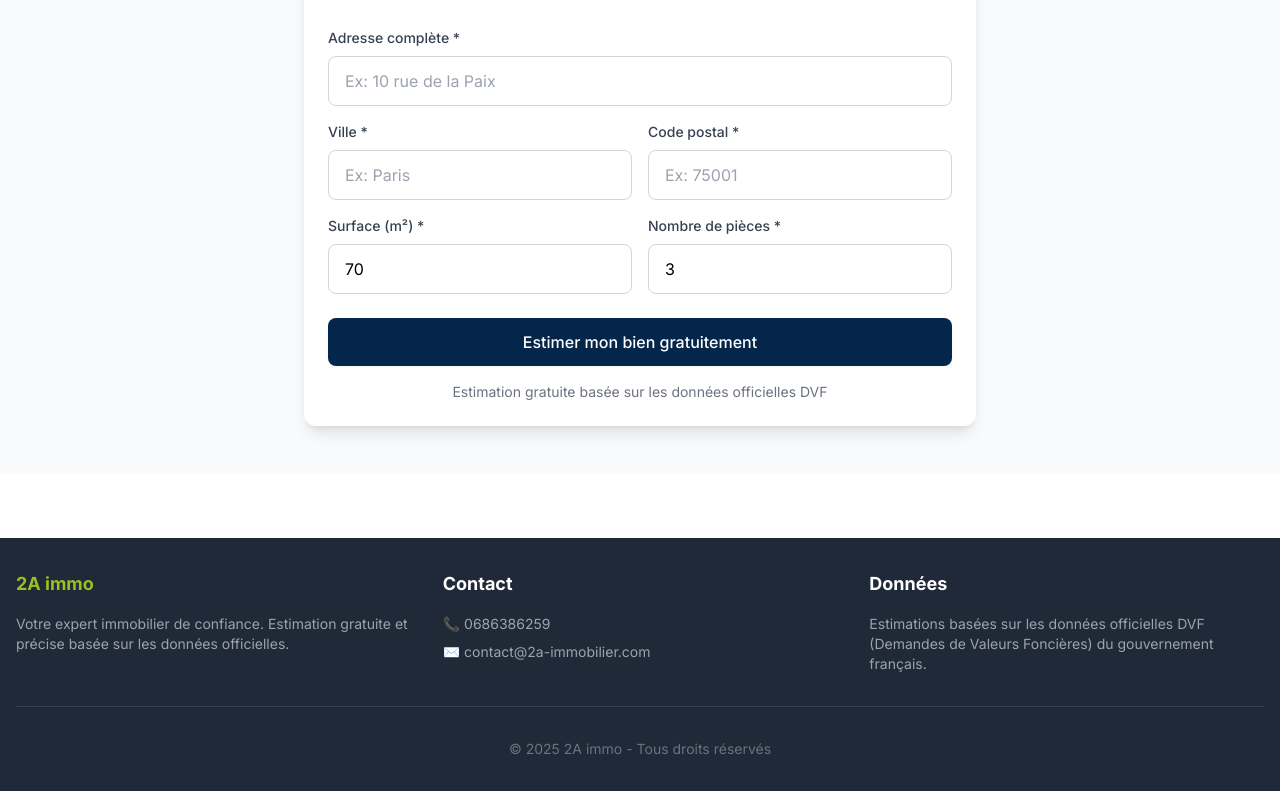
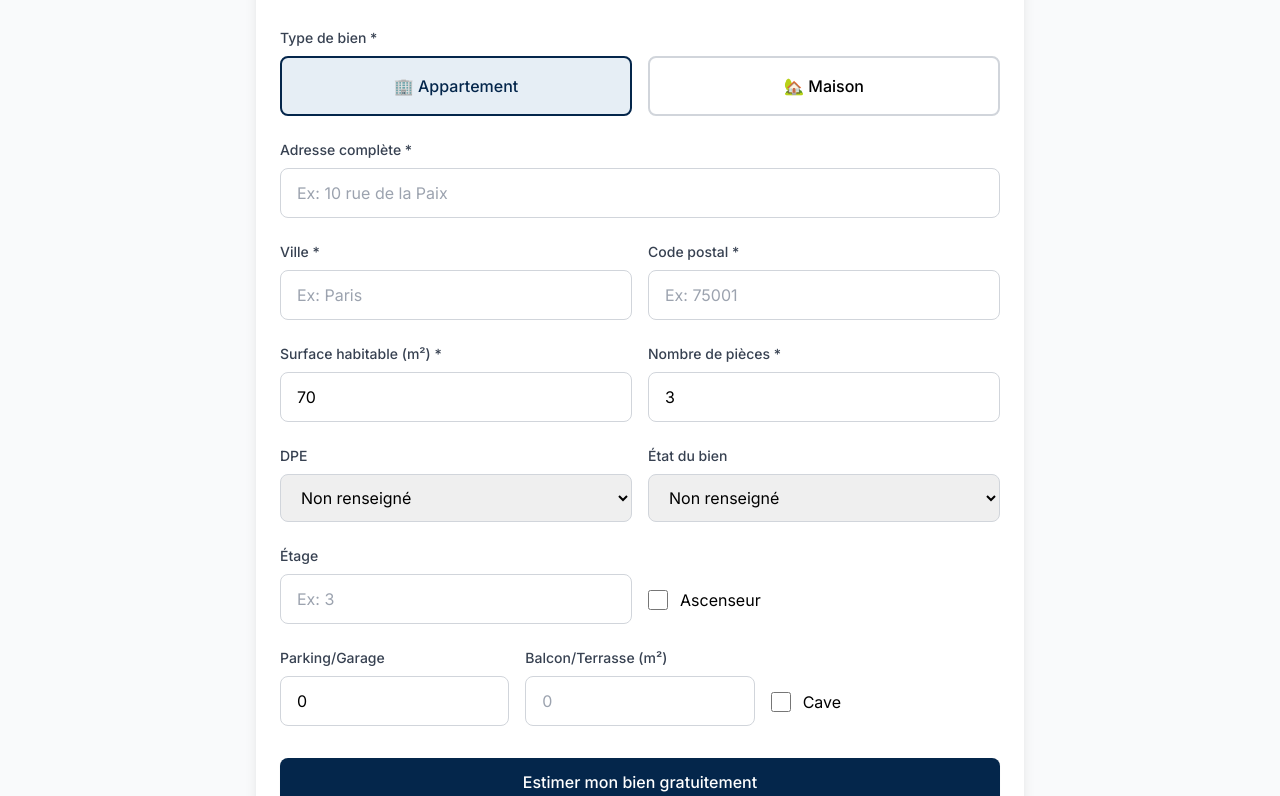
Before and after one commit to LilyDPE/immo-estimator-2a, a Next.js app: page / in a window 1280 px wide. Shown: the part 460-1256 px from the top of the page. Built offline with nearby package versions, Linux system fonts and the light colour scheme.

Commit message:
Update EstimationForm.tsx

```diff
--- a/components/EstimationForm.tsx
+++ b/components/EstimationForm.tsx
@@ -1,7 +1,7 @@
 'use client';
 
 import { useState } from 'react';
-import { PropertyDetails } from '@/types';
+import { PropertyDetails, DPEGrade } from '@/types';
 
 interface Props {
   onSubmit: (property: PropertyDetails) => void;
@@ -9,26 +9,74 @@ interface Props {
 }
 
 export default function EstimationForm({ onSubmit, isLoading }: Props) {
+  const [propertyType, setPropertyType] = useState<'apartment' | 'house'>('apartment');
   const [street, setStreet] = useState('');
   const [city, setCity] = useState('');
   const [postalCode, setPostalCode] = useState('');
   const [surface, setSurface] = useState(70);
   const [rooms, setRooms] = useState(3);
+  const [landArea, setLandArea] = useState<number | undefined>();
+  const [dpe, setDpe] = useState<DPEGrade | undefined>();
+  const [floor, setFloor] = useState<number | undefined>();
+  const [hasElevator, setHasElevator] = useState(false);
+  const [condition, setCondition] = useState<'new' | 'renovated' | 'good' | 'to_renovate' | undefined>();
+  const [parkingSpaces, setParkingSpaces] = useState<number>(0);
+  const [hasCellar, setHasCellar] = useState(false);
+  const [balconyArea, setBalconyArea] = useState<number | undefined>();
+  const [hasPool, setHasPool] = useState(false);
 
   const handleSubmit = (e: React.FormEvent) => {
     e.preventDefault();
     onSubmit({
+      propertyType,
       address: { street, city, postalCode },
       surface,
       rooms,
+      landArea: propertyType === 'house' ? landArea : undefined,
+      dpe,
+      floor: propertyType === 'apartment' ? floor : undefined,
+      hasElevator: propertyType === 'apartment' ? hasElevator : undefined,
+      condition,
+      parkingSpaces: parkingSpaces > 0 ? parkingSpaces : undefined,
+      hasCellar,
+      balconyArea,
+      hasPool: propertyType === 'house' ? hasPool : undefined,
     });
   };
 
   return (
-    <form onSubmit={handleSubmit} className="card max-w-2xl mx-auto">
+    <form onSubmit={handleSubmit} className="card max-w-3xl mx-auto">
       <h2 className="text-2xl font-bold mb-6 text-primary">Informations du bien</h2>
 
-      <div className="space-y-4">
+      <div className="space-y-6">
+        <div>
+          <label className="label">Type de bien *</label>
+          <div className="grid grid-cols-2 gap-4">
+            <button
+              type="button"
+              onClick={() => setPropertyType('apartment')}
+              className={`p-4 border-2 rounded-lg font-medium transition-all ${
+                propertyType === 'apartment'
+                  ? 'border-primary bg-primary-50 text-primary'
+                  : 'border-gray-300 hover:border-gray-400'
+              }`}
+            >
+              🏢 Appartement
+            </button>
+            <button
+              type="button"
+              onClick={() => setPropertyType('house')}
+              className={`p-4 border-2 rounded-lg font-medium transition-all ${
+                propertyType === 'house'
+                  ? 'border-primary bg-primary-50 text-primary'
+                  : 'border-gray-300 hover:border-gray-400'
+              }`}
+            >
+              🏡 Maison
+            </button>
+          </div>
+        </div>
+
         <div>
           <label className="label">Adresse complète *</label>
           <input
@@ -41,7 +89,7 @@ export default function EstimationForm({ onSubmit, isLoading }: Props) {
           />
         </div>
 
-        <div className="grid grid-cols-2 gap-4">
+        <div className="grid md:grid-cols-2 gap-4">
           <div>
             <label className="label">Ville *</label>
             <input
@@ -67,9 +115,9 @@ export default function EstimationForm({ onSubmit, isLoading }: Props) {
           </div>
         </div>
 
-        <div className="grid grid-cols-2 gap-4">
+        <div className="grid md:grid-cols-2 gap-4">
           <div>
-            <label className="label">Surface (m²) *</label>
+            <label className="label">Surface habitable (m²) *</label>
             <input
               type="number"
               className="input-field"
@@ -95,9 +143,138 @@ export default function EstimationForm({ onSubmit, isLoading }: Props) {
             />
           </div>
         </div>
+
+        {propertyType === 'house' && (
+          <div>
+            <label className="label">Surface du terrain (m²)</label>
+            <input
+              type="number"
+              className="input-field"
+              placeholder="Ex: 500"
+              min="0"
+              max="50000"
+              value={landArea || ''}
+              onChange={(e) => setLandArea(e.target.value ? Number(e.target.value) : undefined)}
+            />
+          </div>
+        )}
+
+        <div className="grid md:grid-cols-2 gap-4">
+          <div>
+            <label className="label">DPE</label>
+            <select
+              className="input-field"
+              value={dpe || ''}
+              onChange={(e) => setDpe(e.target.value ? (e.target.value as DPEGrade) : undefined)}
+            >
+              <option value="">Non renseigné</option>
+              <option value="A">A - Excellent</option>
+              <option value="B">B - Très bon</option>
+              <option value="C">C - Bon</option>
+              <option value="D">D - Moyen</option>
+              <option value="E">E - Passable</option>
+              <option value="F">F - Médiocre</option>
+              <option value="G">G - Mauvais</option>
+            </select>
+          </div>
+          <div>
+            <label className="label">État du bien</label>
+            <select
+              className="input-field"
+              value={condition || ''}
+              onChange={(e) => setCondition(e.target.value as any || undefined)}
+            >
+              <option value="">Non renseigné</option>
+              <option value="new">Neuf</option>
+              <option value="renovated">Rénové</option>
+              <option value="good">Bon état</option>
+              <option value="to_renovate">À rénover</option>
+            </select>
+          </div>
+        </div>
+
+        {propertyType === 'apartment' && (
+          <div className="grid md:grid-cols-2 gap-4">
+            <div>
+              <label className="label">Étage</label>
+              <input
+                type="number"
+                className="input-field"
+                placeholder="Ex: 3"
+                min="0"
+                max="50"
+                value={floor ?? ''}
+                onChange={(e) => setFloor(e.target.value ? Number(e.target.value) : undefined)}
+              />
+            </div>
+            <div className="flex items-end">
+              <label className="flex items-center space-x-3 cursor-pointer pb-3">
+                <input
+                  type="checkbox"
+                  className="w-5 h-5"
+                  checked={hasElevator}
+                  onChange={(e) => setHasElevator(e.target.checked)}
+                />
+                <span>Ascenseur</span>
+              </label>
+            </div>
+          </div>
+        )}
+
+        <div className="grid md:grid-cols-3 gap-4">
+          <div>
+            <label className="label">Parking/Garage</label>
+            <input
+              type="number"
+              className="input-field"
+              placeholder="0"
+              min="0"
+              max="10"
+              value={parkingSpaces}
+              onChange={(e) => setParkingSpaces(Number(e.target.value))}
+            />
+          </div>
+          <div>
+            <label className="label">Balcon/Terrasse (m²)</label>
+            <input
+              type="number"
+              className="input-field"
+              placeholder="0"
+              min="0"
+              max="500"
+              value={balconyArea || ''}
+              onChange={(e) => setBalconyArea(e.target.value ? Number(e.target.value) : undefined)}
+            />
+          </div>
+          <div className="flex items-end">
+            <label className="flex items-center space-x-3 cursor-pointer pb-3">
+              <input
+                type="checkbox"
+                className="w-5 h-5"
+                checked={hasCellar}
+                onChange={(e) => setHasCellar(e.target.checked)}
+              />
+              <span>Cave</span>
+            </label>
+          </div>
+        </div>
+
+        {propertyType === 'house' && (
+          <div>
+            <label className="flex items-center space-x-3 cursor-pointer">
+              <input
+                type="checkbox"
+                className="w-5 h-5"
+                checked={hasPool}
+                onChange={(e) => setHasPool(e.target.checked)}
+              />
+              <span className="font-medium">Piscine</span>
+            </label>
+          </div>
+        )}
       </div>
 
-      <button type="submit" className="btn-primary w-full mt-6" disabled={isLoading}>
+      <button type="submit" className="btn-primary w-full mt-8" disabled={isLoading}>
         {isLoading ? 'Estimation en cours...' : 'Estimer mon bien gratuitement'}
       </button>
 
```
